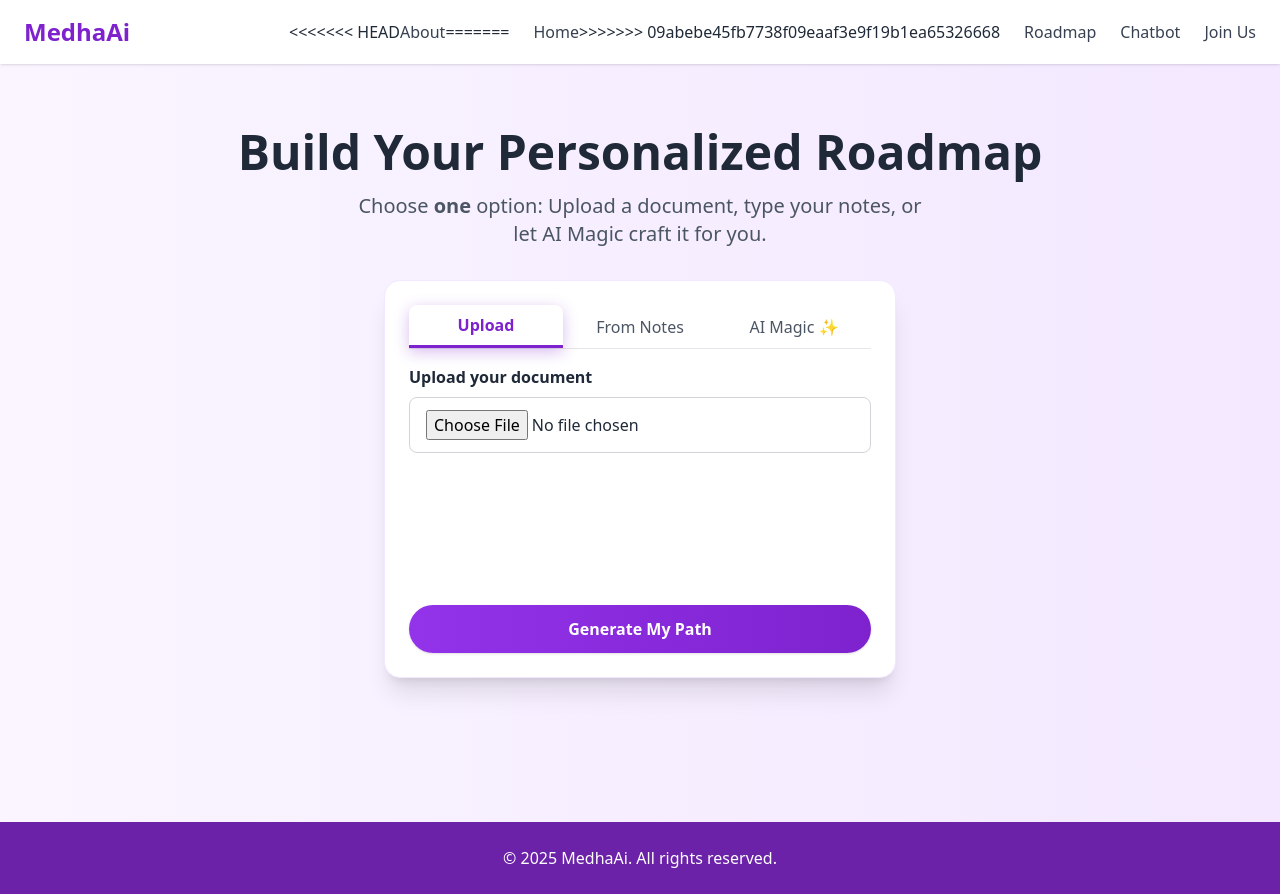
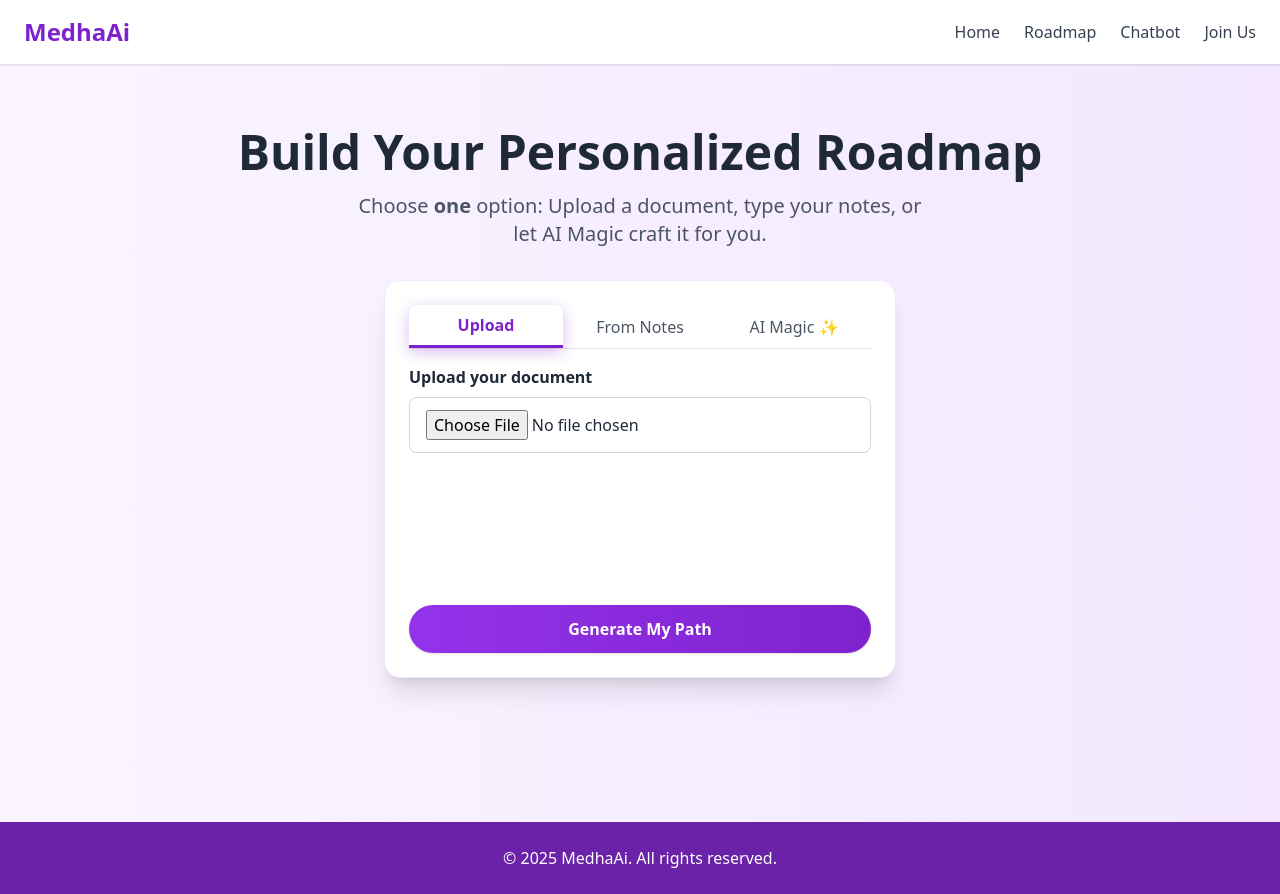
Before and after one commit to 2006Shubham/MedhaAI, a plain HTML site: page roadmap.html in a window 1280 px wide. Drawn offline with nearby package versions, Linux system fonts and the light colour scheme; no server answers.

Commit message:
Merge conflict solved roadmap.html

```diff
--- a/roadmap.html
+++ b/roadmap.html
@@ -33,11 +33,7 @@
 
   <!-- Desktop Nav -->
   <nav class="hidden md:flex space-x-6">
-<<<<<<< HEAD
-    <a href="index.html" class="text-gray-700 hover:text-purple-600">About</a>
-=======
     <a href="index.html" class="text-gray-700 hover:text-purple-600">Home</a>
->>>>>>> 09abebe45fb7738f09eaaf3e9f19b1ea65326668
     <a href="roadmap.html" class="text-gray-700 hover:text-purple-600">Roadmap</a>
     <a href="chatbot.html" class="text-gray-700 hover:text-purple-600">Chatbot</a>
     <a href="#join" class="text-gray-700 hover:text-purple-600">Join Us</a>
```
